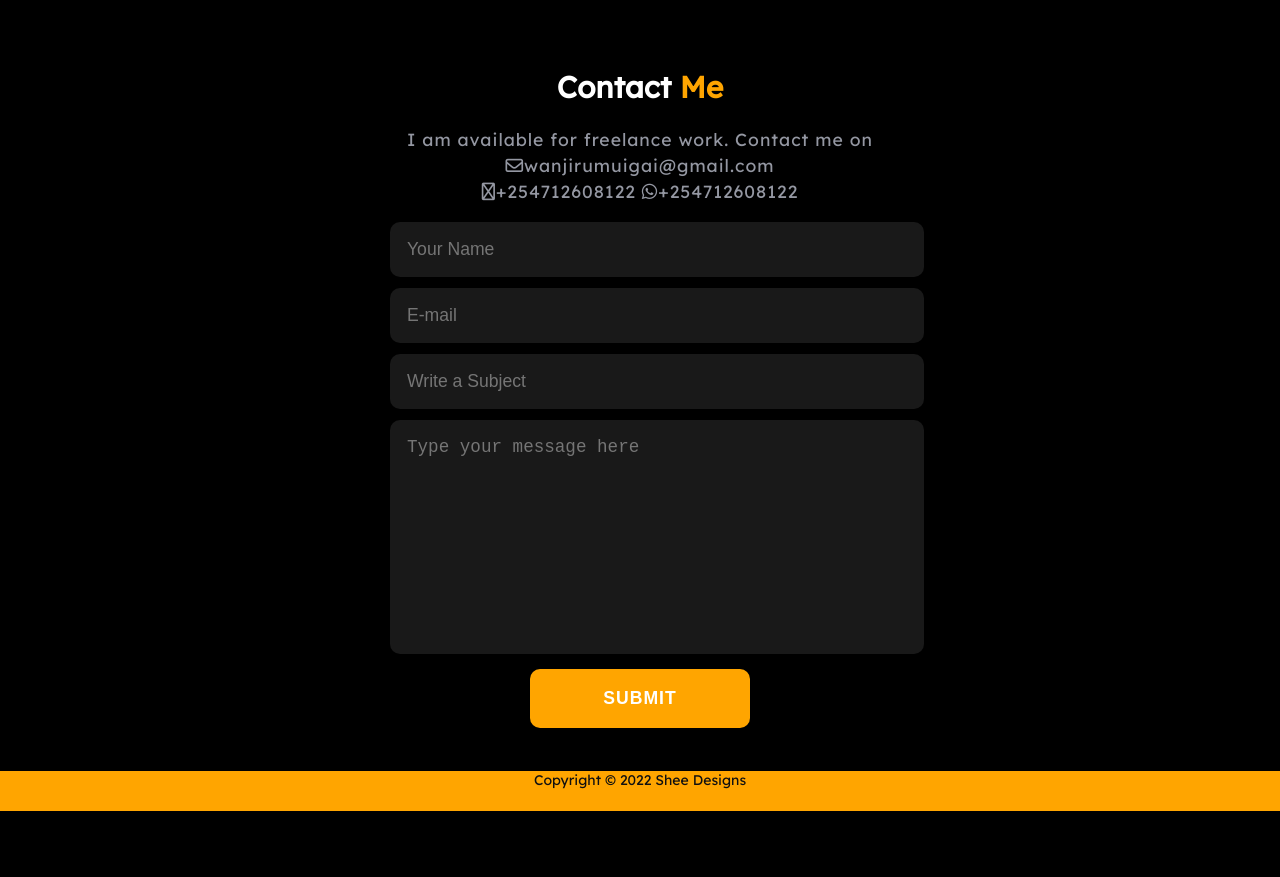
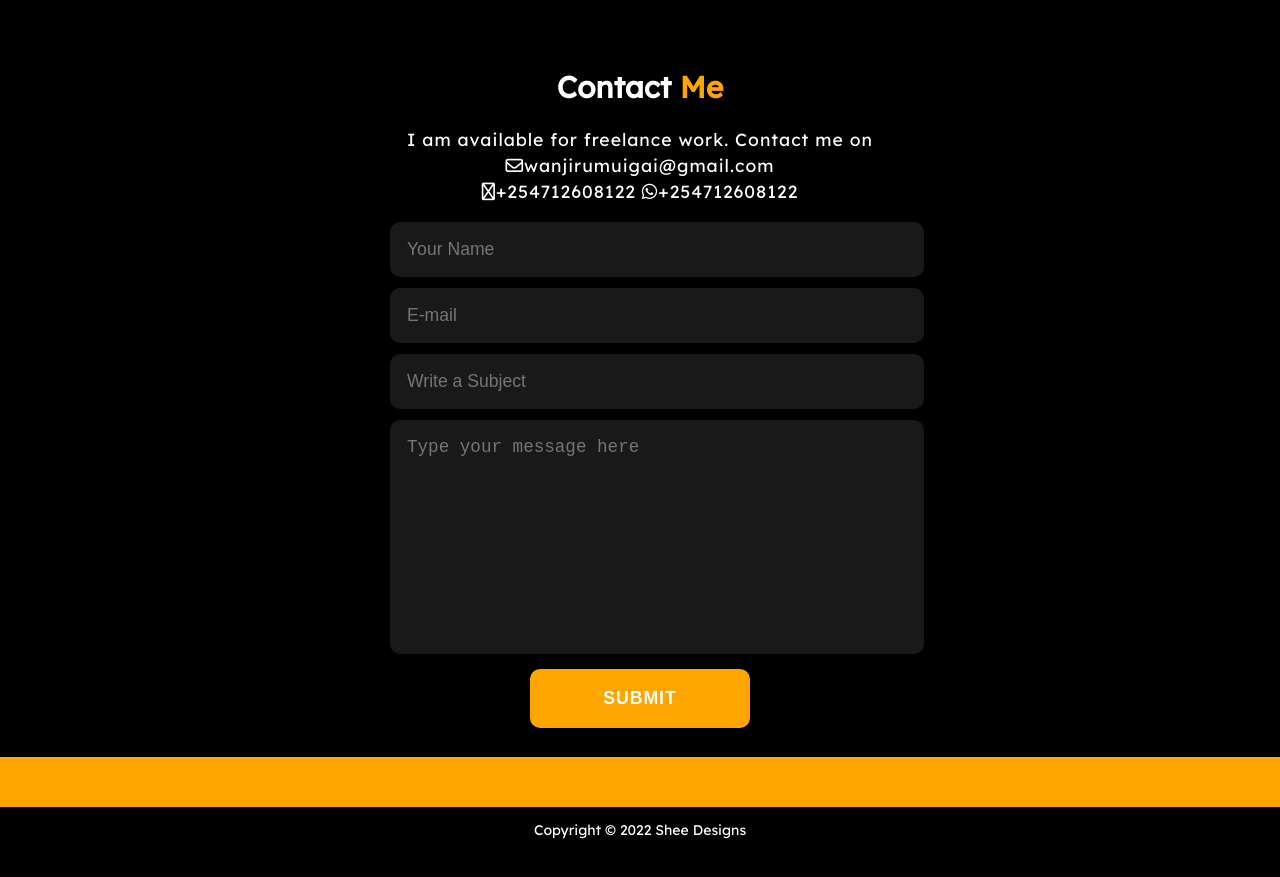
Before and after one commit to wanjirumuigai/myportifolio, a plain HTML site: page index.html in a window 1280 px wide. Shown: the part 3240-4117 px from the top of the page. Drawn offline with nearby package versions, Linux system fonts and the light colour scheme.

Commit message:
adjusting the footer

```diff
--- a/index.html
+++ b/index.html
@@ -206,11 +206,12 @@
 
 
             </div>
+
+            </div>
             <div class="end">
-            <p class="end">Copyright &copy;
-                <script>document.write(new Date().getFullYear())</script> Shee Designs</p>
-            </div>
-            </div>
+                <p class="end">Copyright &copy;
+                    <script>document.write(new Date().getFullYear())</script> Shee Designs</p>
+                </div>
         </section>
 
         </div>
--- a/style.css
+++ b/style.css
@@ -261,7 +261,7 @@ margin-bottom: 20px;
   }
 
   .contact-form p {
-    color: #c6c9d8bf;
+    color: white;
     letter-spacing: 1px;
     line-height: 26px;
     font-size: 1.1rem;
@@ -315,7 +315,7 @@ margin-bottom: 20px;
   .footer {
 
     background-color: rgb(255, 165, 0);
-    height: 40px;
+    height: 50px;
 
   }
   .social {
@@ -359,9 +359,9 @@ margin-bottom: 20px;
     transition: .3s;
   }
 
-  p.end {
+  .end {
 
-    color: #101010;
+    color: white;
     margin-bottom: 0px;
     font-size: 14px;
     text-align: center;
```
